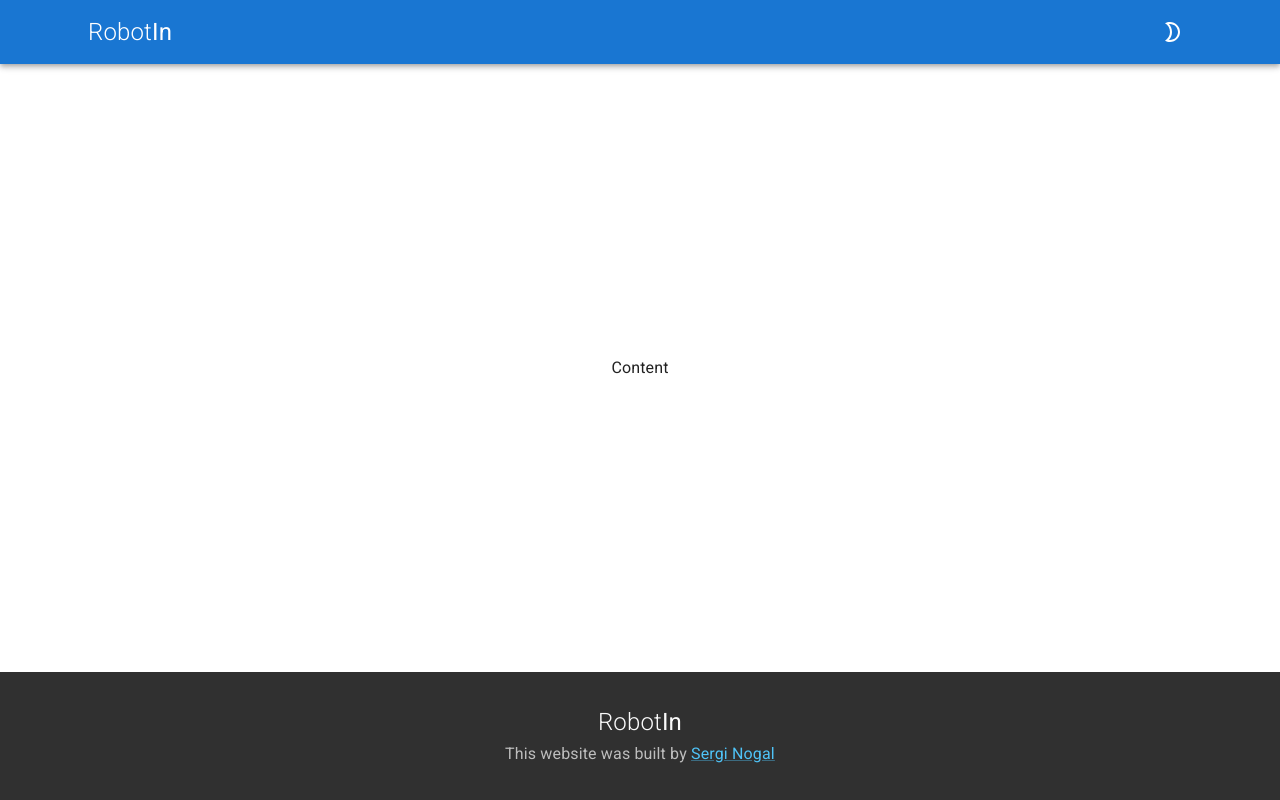
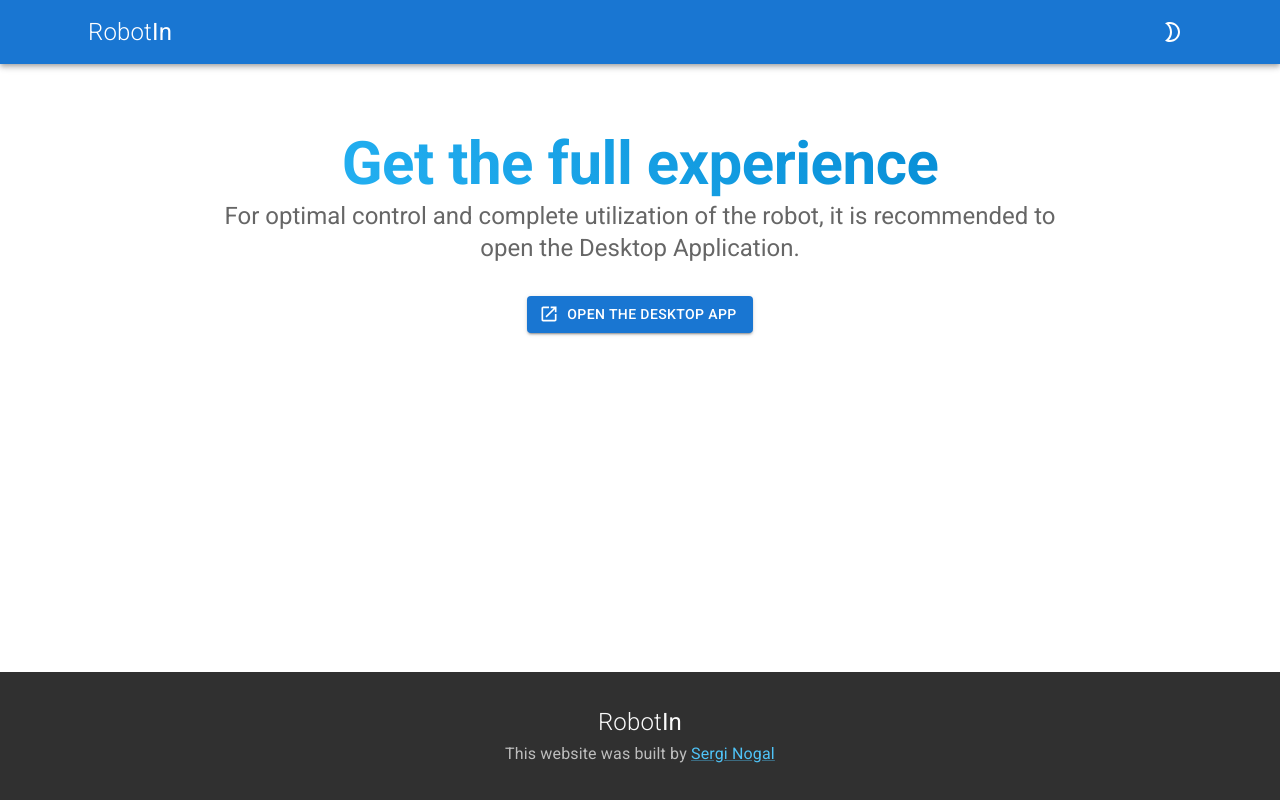
Before and after one commit to serginogal/RobotIn, a React (Vite) app: page / in a window 1280 px wide. Built offline with nearby package versions, Linux system fonts and the light colour scheme.

Commit message:
Add Hero

```diff
--- a/src/App.tsx
+++ b/src/App.tsx
@@ -1,18 +1,10 @@
+import Hero from '@components/Hero'
 import MainLayout from './layouts/MainLayout'
 
 function App() {
   return (
     <MainLayout>
-      <div
-        style={{
-          flex: 1,
-          display: 'flex',
-          justifyContent: 'center',
-          alignItems: 'center',
-        }}
-      >
-        Content
-      </div>
+      <Hero />
     </MainLayout>
   )
 }
--- /dev/null
+++ b/src/components/Hero/index.tsx
@@ -0,0 +1,30 @@
+import TitleGradient from '@components/TitleGradient'
+import { Button, Container, Stack, Typography } from '@mui/material'
+import OpenInNewOutlinedIcon from '@mui/icons-material/OpenInNewOutlined'
+
+const APP_URL = 'zoommtg://'
+
+const Hero = () => {
+  return (
+    <Container maxWidth="md" sx={{ pt: 8 }}>
+      <TitleGradient component="h1" variant="h2">
+        Get the full experience
+      </TitleGradient>
+      <Typography variant="h5" align="center" color="text.secondary" paragraph>
+        For optimal control and complete utilization of the robot, it is
+        recommended to open the Desktop Application.
+      </Typography>
+      <Stack sx={{ pt: 2 }} alignItems="center">
+        <Button
+          onClick={() => window.open(APP_URL, '_blank', 'noopener,noreferrer')}
+          variant="contained"
+          startIcon={<OpenInNewOutlinedIcon />}
+        >
+          Open the Desktop App
+        </Button>
+      </Stack>
+    </Container>
+  )
+}
+
+export default Hero
```
